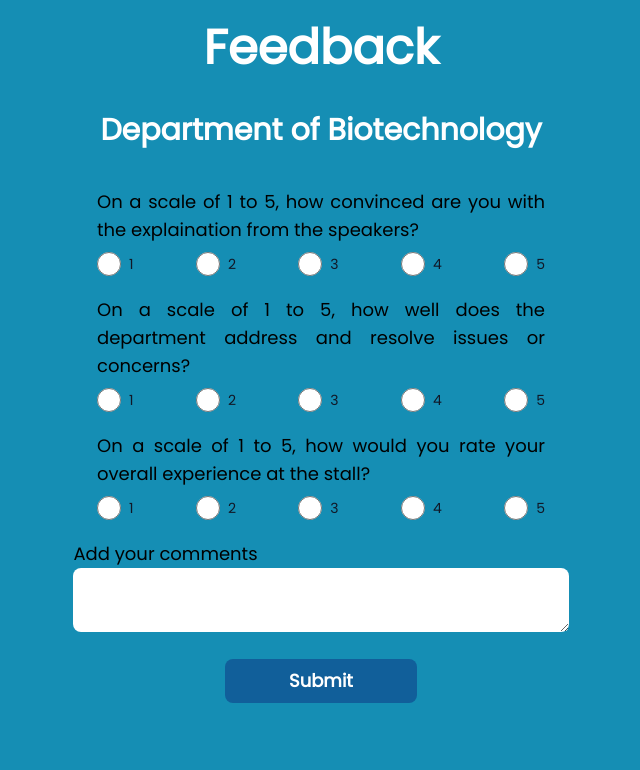
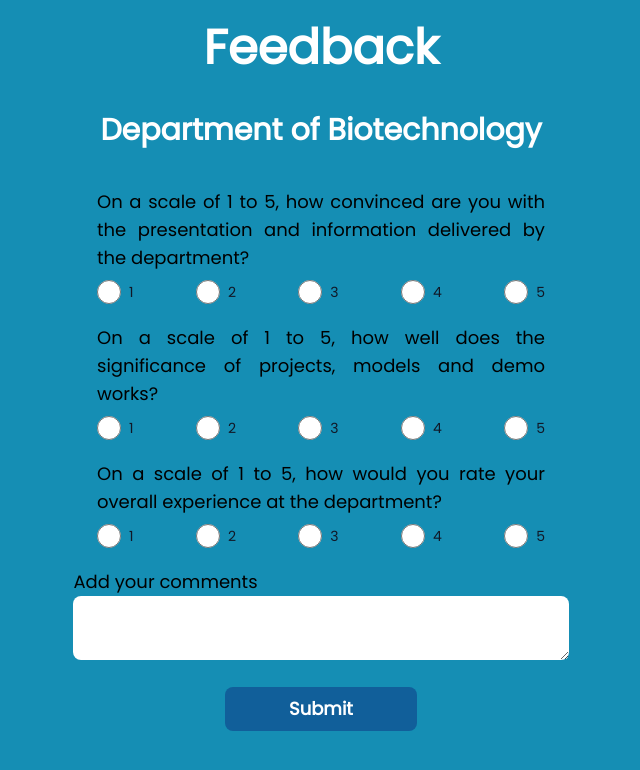
Before and after one commit to gdsc-jssstu/OpenDay, a React (Vite) app: page /feedback/biotech in a window 1280 px wide. Shown: the top 770 px of the page, without its empty margins (319-959 px from the left). Built offline with nearby package versions, Linux system fonts and the light colour scheme.

Commit message:
changed feedback questions

```diff
--- a/src/pages/Feedback.jsx
+++ b/src/pages/Feedback.jsx
@@ -54,9 +54,9 @@ const Feedback = () => {
   // }, []);
 
   const questions = [
-    "On a scale of 1 to 5, how convinced are you with the explaination from the speakers?",
-    "On a scale of 1 to 5, how well does the department address and resolve issues or concerns?",
-    "On a scale of 1 to 5, how would you rate your overall experience at the stall?",
+    "On a scale of 1 to 5, how convinced are you with the presentation and information delivered by the department?",
+    "On a scale of 1 to 5, how well does the significance of projects, models and demo works?",
+    "On a scale of 1 to 5, how would you rate your overall experience at the department?",
   ];
   const radioOptions = [1, 2, 3, 4, 5];
 
```
